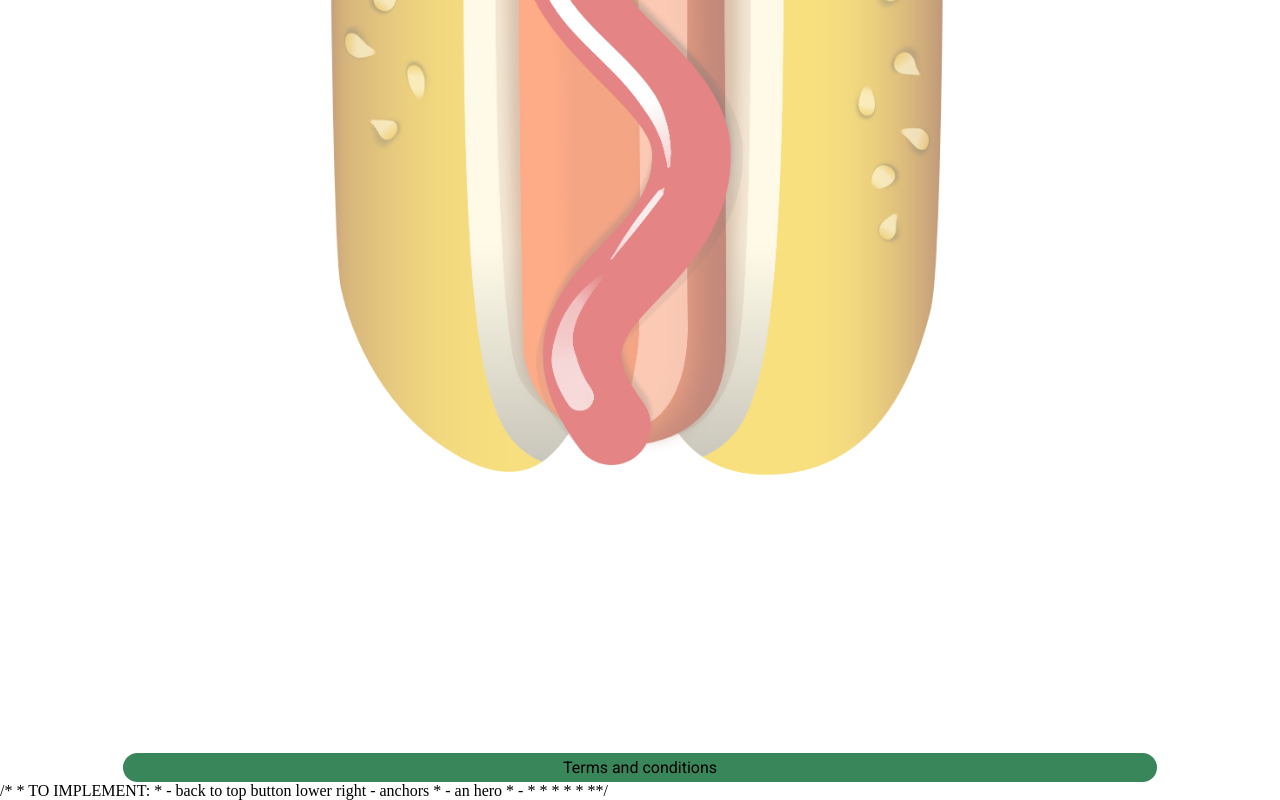
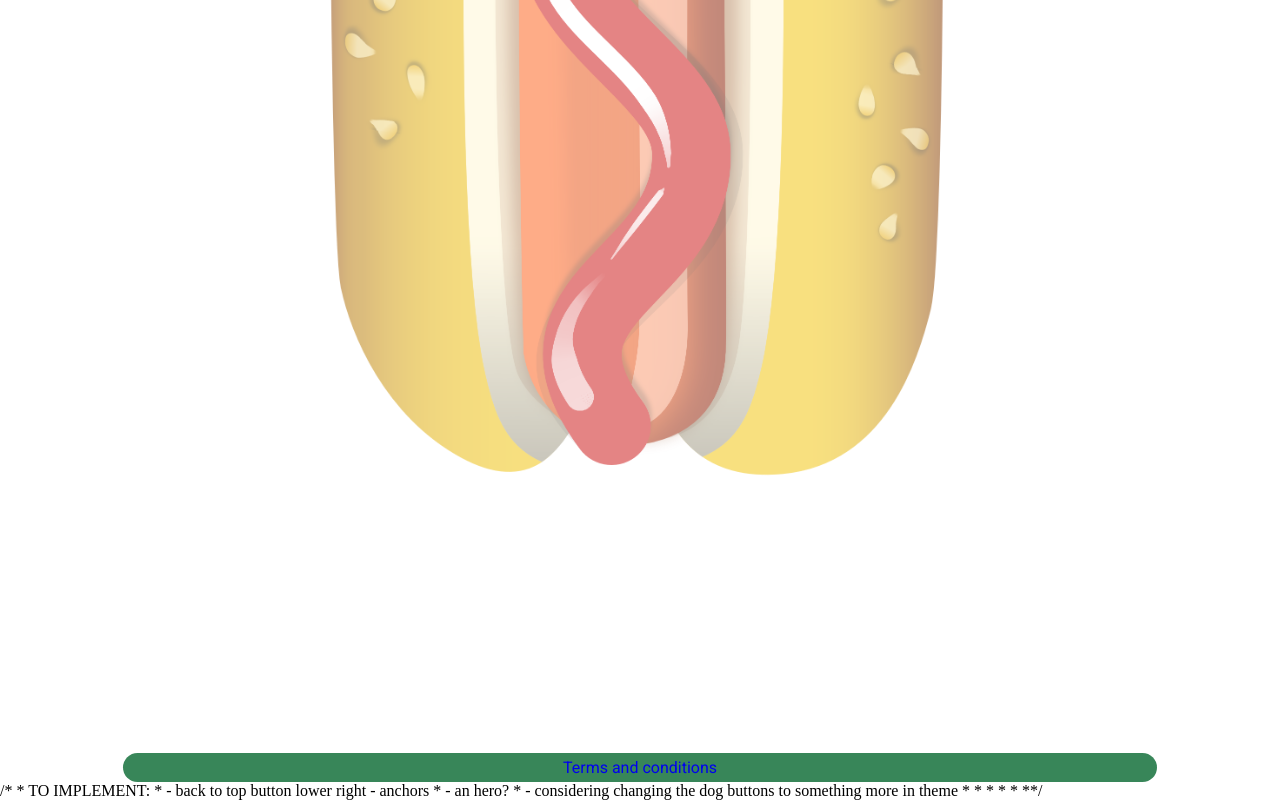
Before and after one commit to Nedus/test-surfer, a plain HTML site: page index.html in a window 1280 px wide. Shown: the part 1140-1940 px from the top of the page. Drawn offline with Linux system fonts and the light colour scheme.

Commit message:
smallBodyFixes

```diff
--- a/css/styles.css
+++ b/css/styles.css
@@ -98,7 +98,6 @@ body, html {
     text-align: center;
     min-width: 15.8rem;
     max-width: 40rem;
-
     margin: 10% auto;
     height: 195%;
 }
--- a/index.html
+++ b/index.html
@@ -41,7 +41,7 @@
 </body>
 <footer>
   <div class="wrap-footer">
-    <p>Terms and conditions<a href="https://www.privacypolicies.com/generic/"></a></p>
+   <a href="https://www.privacypolicies.com/generic/"><p>Terms and conditions</p></a>
   </div>
 </footer>
 </html>
@@ -49,8 +49,8 @@
 /*
 * TO IMPLEMENT:
 * - back to top button lower right - anchors
-* - an hero
-* -
+* - an hero?
+* - considering changing the dog buttons to something more in theme
 *
 *
 *
```
